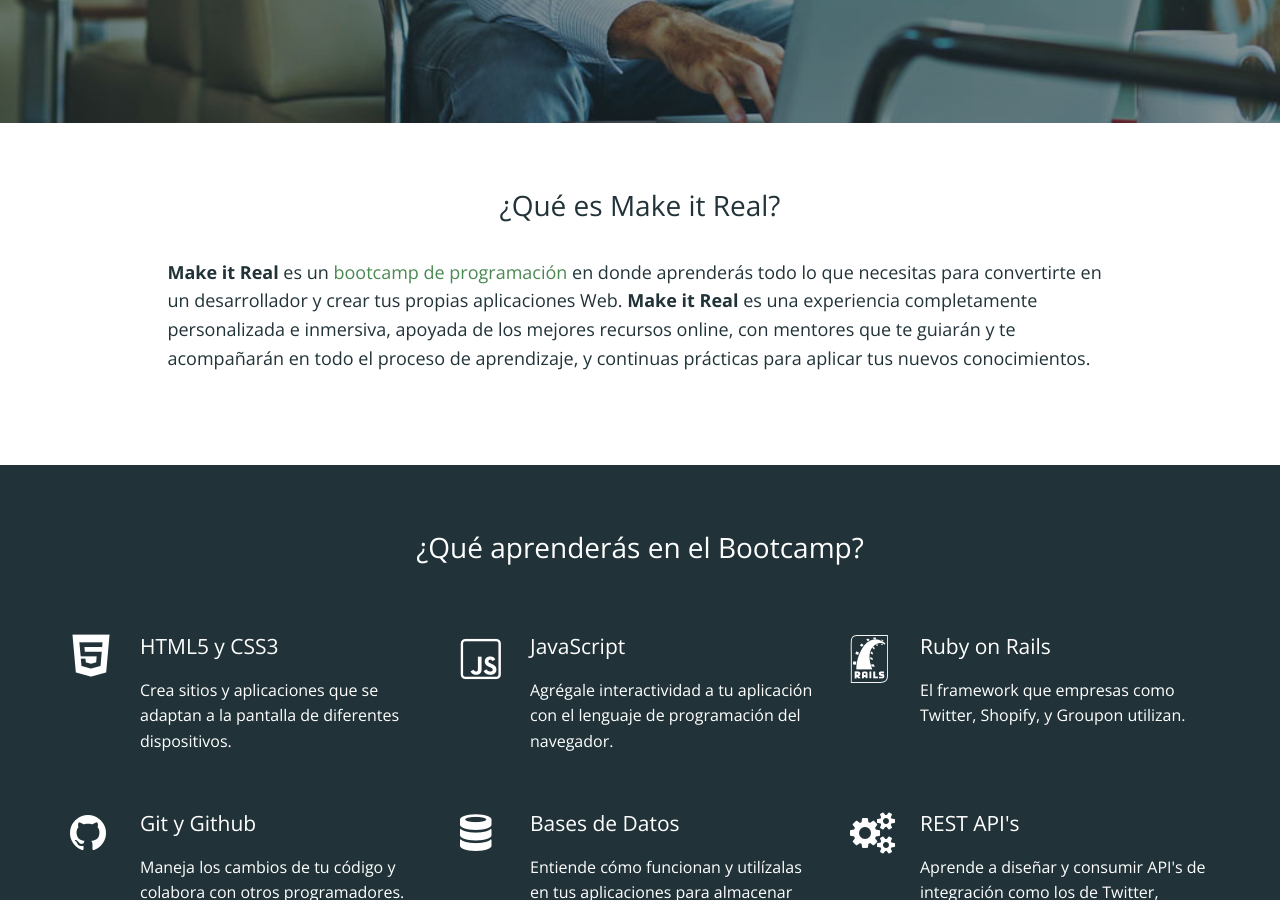
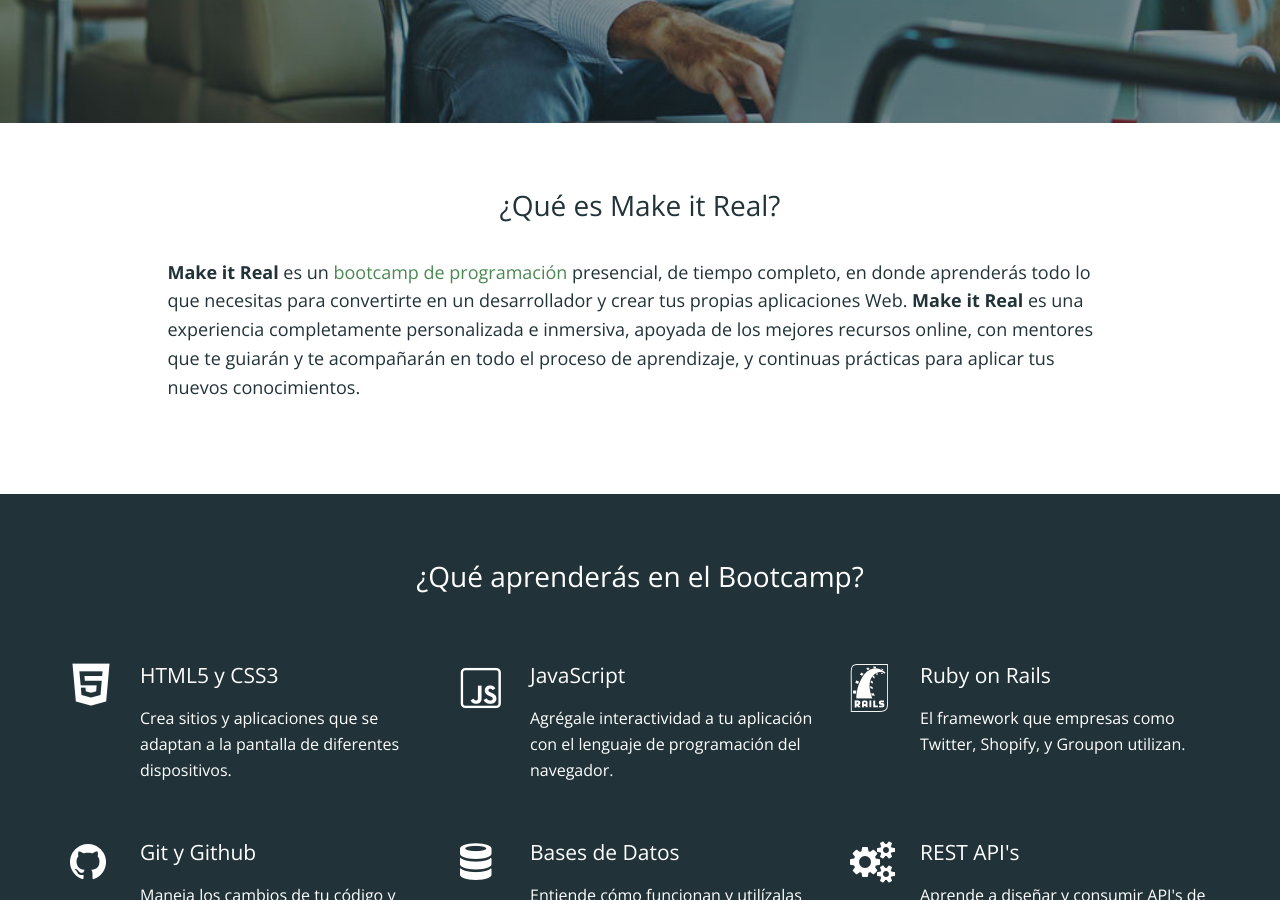
Before and after one commit to simonhoyos/blog, a Jekyll site: the page built from index.html, in a window 1280 px wide and 900 px high, scrolled down 673 px. Built offline with Jekyll 4.4.1, drawn with Linux system fonts in a browser that asks for light colours; nearby versions of some CDN libraries.

Commit message:
Small copy change in homepage

```diff
--- a/index.html
+++ b/index.html
@@ -15,7 +15,7 @@
     <div class="row">
       <div class="col-sm-10 col-sm-offset-1">
         <header class="text-center title">¿Qué es Make it Real?</header>
-        <p class="p"><strong>Make it Real</strong> es un <a href="/2014/08/03/que-es-un-bootcamp-inmersivo-de-programacion/" target="_blank">bootcamp de programación</a> en donde aprenderás todo lo que necesitas para convertirte en un desarrollador y crear tus propias aplicaciones Web. <strong>Make it Real</strong> es una experiencia completamente personalizada e inmersiva, apoyada de los mejores recursos online, con mentores que te guiarán y te acompañarán en todo el proceso de aprendizaje, y continuas prácticas para aplicar tus nuevos conocimientos.</p>
+        <p class="p"><strong>Make it Real</strong> es un <a href="/2014/08/03/que-es-un-bootcamp-inmersivo-de-programacion/" target="_blank">bootcamp de programación</a> presencial, de tiempo completo, en donde aprenderás todo lo que necesitas para convertirte en un desarrollador y crear tus propias aplicaciones Web. <strong>Make it Real</strong> es una experiencia completamente personalizada e inmersiva, apoyada de los mejores recursos online, con mentores que te guiarán y te acompañarán en todo el proceso de aprendizaje, y continuas prácticas para aplicar tus nuevos conocimientos.</p>
       </div>
     </div>
   </div>
```
